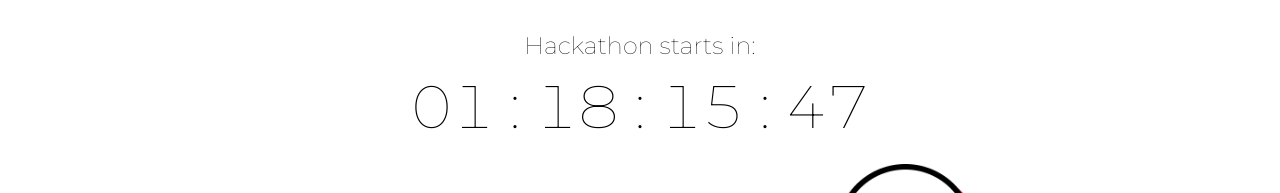
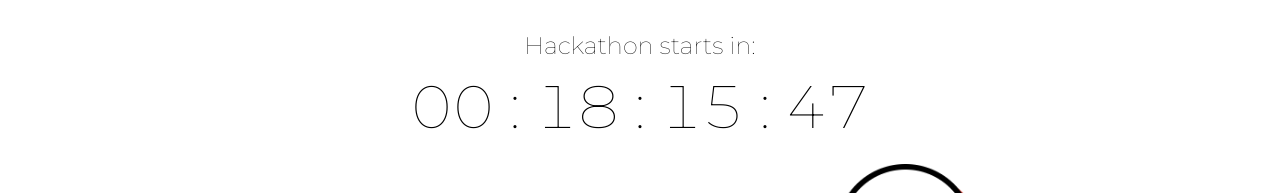
Before and after one commit to McGillAISociety/MAIShacks, a Next.js app: page / in a window 1280 px wide. Shown: the part 556-749 px from the top of the page. Built offline with nearby package versions, Linux system fonts and the light colour scheme.

Commit message:
fix time

```diff
--- a/components/home/Landing.js
+++ b/components/home/Landing.js
@@ -50,7 +50,7 @@ export default function Landing() {
                     <div>
                         <p>Hackathon starts in:</p>
                         <Countdown
-                            date={Date.parse("2021-10-03T09:00:00+0000")}
+                            date={Date.parse("2021-10-02T09:00:00+0000")}
                             renderer={({ days, hours, minutes, seconds }) => (
                                 <span className={styles['bottom-content__countdown']}>
                                     {zeroify(days)}&nbsp;:&nbsp;{zeroify(hours)}&nbsp;:&nbsp;
```
